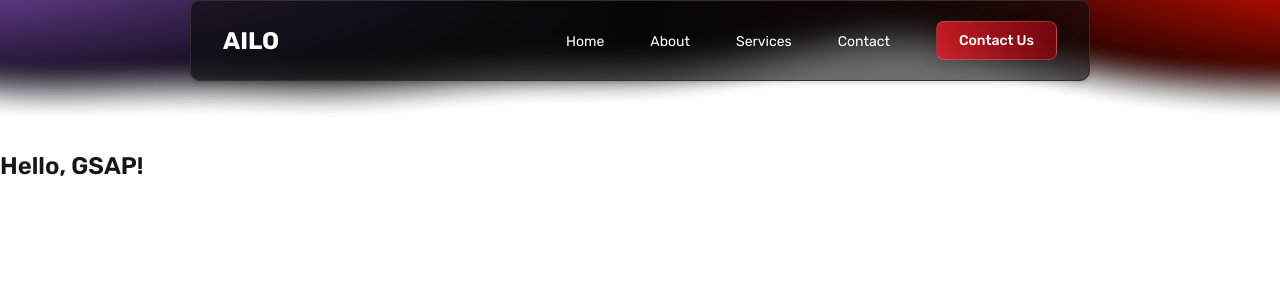
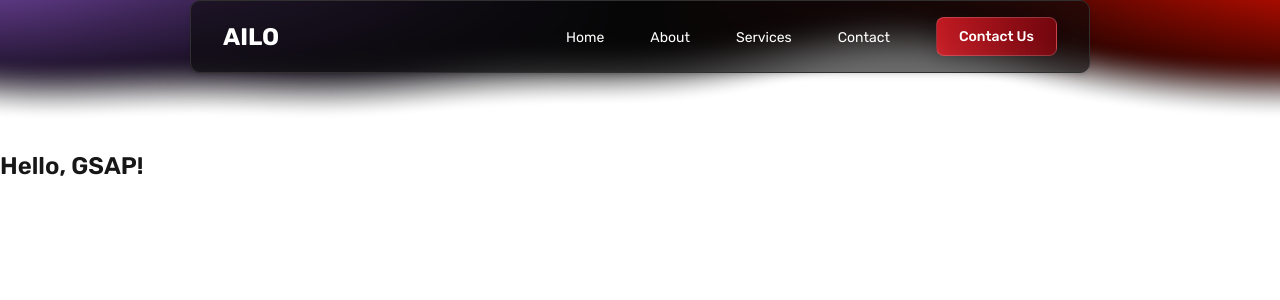
Before and after one commit to justshev/ailo_website, a Next.js app: page / in a window 1280 px wide. Shown: the top 300 px of the page. Built offline with nearby package versions, Linux system fonts and the light colour scheme.

Commit message:
fix nav padding

```diff
--- a/components/Navbar.tsx
+++ b/components/Navbar.tsx
@@ -8,7 +8,7 @@ export default function Navbar() {
   const [menuOpen, setMenuOpen] = useState(false);
 
   return (
-    <nav className="navbar text-white py-5 px-8 flex justify-between items-center shadow-md relative z-50">
+    <nav className="navbar text-white py-4 px-8 flex justify-between items-center shadow-md relative z-50">
       <div className="logo-brand text-2xl font-bold">
         <Link href="/">AILO</Link>
       </div>
```
